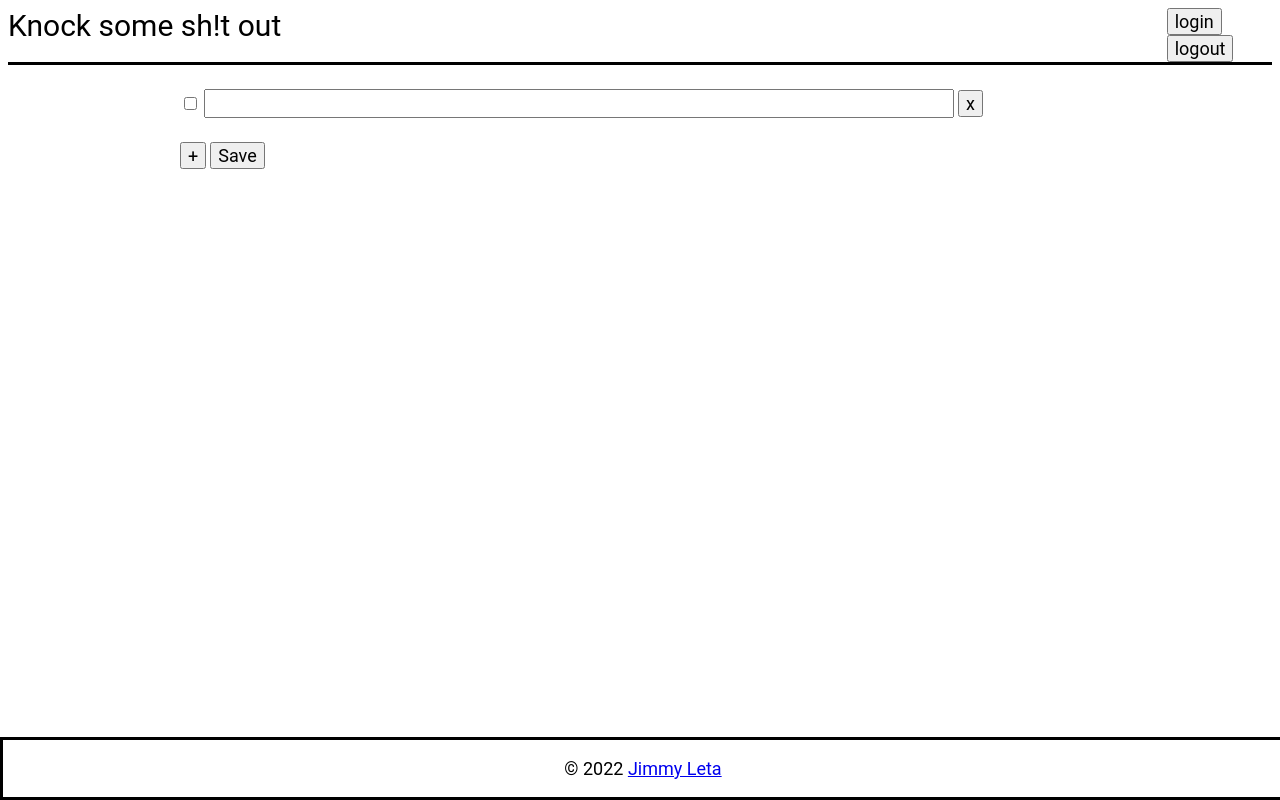
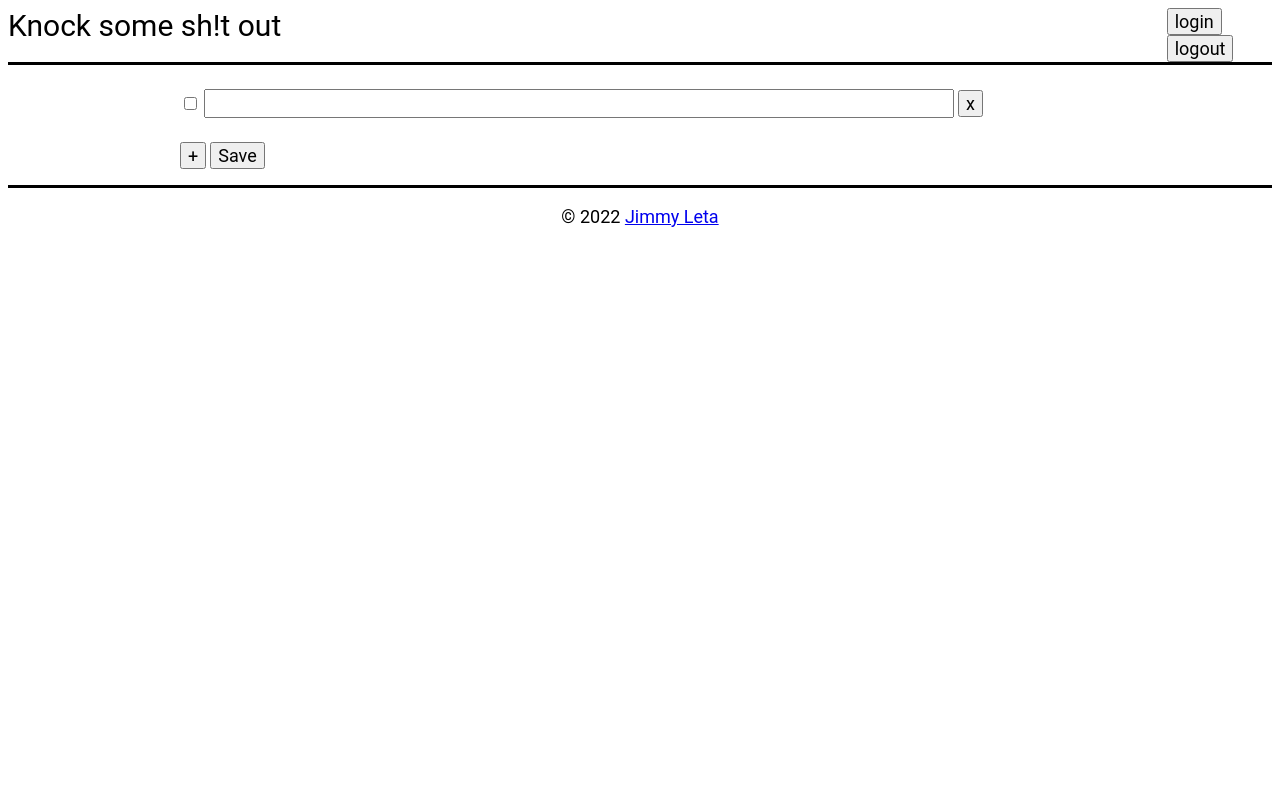
Before and after one commit to jvleta/knockitout, a website built with Vite: page index.html in a window 1280 px wide. Built offline with nearby package versions, Linux system fonts and the light colour scheme; some packages are replaced by stand-ins of ours; no server answers; what knockout would draw is missing.

Commit message:
quick fix

```diff
--- a/style.css
+++ b/style.css
@@ -101,9 +101,8 @@ button {
 }
 
 .footer {
-  border-color: black;
-  border-style: solid;
-  position: fixed;
+  border-top-color: black;
+  border-top-style: solid;
   left: 0;
   bottom: 0;
   width: 100%;
```
